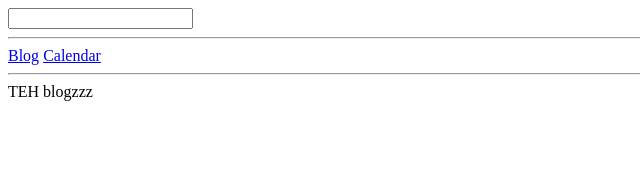
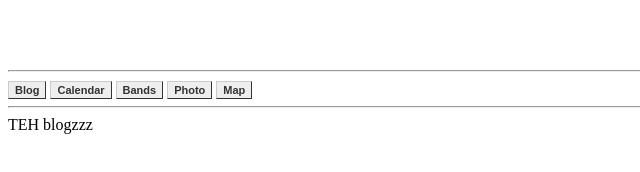
Before and after one commit to noahcharris/BardMusic, a plain HTML site: page client/index.html in a window 1280 px wide. Shown: the whole page, without its empty margins (0-640 px from the left). Drawn offline with nearby package versions, Linux system fonts and the light colour scheme.

Commit message:
Refactored server view code and got all the views hooked up in the index, added some weird button stylings I found on SO

```diff
--- a/client/index.html
+++ b/client/index.html
@@ -5,12 +5,16 @@
   <link rel="stylesheet" type="text/css" href="/styles.css"></link>
 </head>
 <body>
-  <input type="text" ng-model="name"></input>
-  {{ name }}
+  <br/>
+  <br/>
+  <br/>
   <hr/>
   <div class="navbar">
-    <a href="#/">Blog</a>
-    <a href="#/calendar">Calendar</a>
+    <a href="#/" class="button">Blog</a>
+    <a href="#/calendar" class="button">Calendar</a>
+    <a href="#/bands" class="button">Bands</a>
+    <a href="#/photo" class="button">Photo</a>
+    <a href="#/map" class="button">Map</a>
   </div>
   <hr/>
 
--- a/client/js/main.js
+++ b/client/js/main.js
@@ -1,17 +1,20 @@
 angular.module('BardApp', ['ngRoute'])
-// .config(['$routeProvider', function($routeProvider) {
-//   $routeProvider.when('/', {
-//     console.log('home');
-//     controller: 'HomeController',
-//     template: '<div>HI!!</div>'          //use templateUrl when providing a path
-//   })
-//   .otherwise({redirectTo: '/'});
-// }])
+
+
 .controller('BlogController', ['$scope', function($scope) {
   $scope.name = 'Teh blogz';
 }])
 .controller('CalendarController', ['$scope', function($scope) {
   $scope.name = 'WHOHWOH';
+}])
+.controller('BandsController', ['$scope', function($scope) {
+  $scope.name = 'Namdsns';
+}])
+.controller('PhotoController', ['$scope', function($scope) {
+  $scope.name = 'ohoph';
+}])
+.controller('MapController', ['$scope', function($scope) {
+  $scope.name = 'mapsl';
 }])
 
 angular.module('BardApp')
--- a/client/styles.css
+++ b/client/styles.css
@@ -0,0 +1,11 @@
+.button {
+    font: bold 11px Arial;
+    text-decoration: none;
+    background-color: #EEEEEE;
+    color: #333333;
+    padding: 2px 6px 2px 6px;
+    border-top: 1px solid #CCCCCC;
+    border-right: 1px solid #333333;
+    border-bottom: 1px solid #333333;
+    border-left: 1px solid #CCCCCC;
+}
```
Also changed, not shown: server/request-handlers.js (+10 -13 lines).
